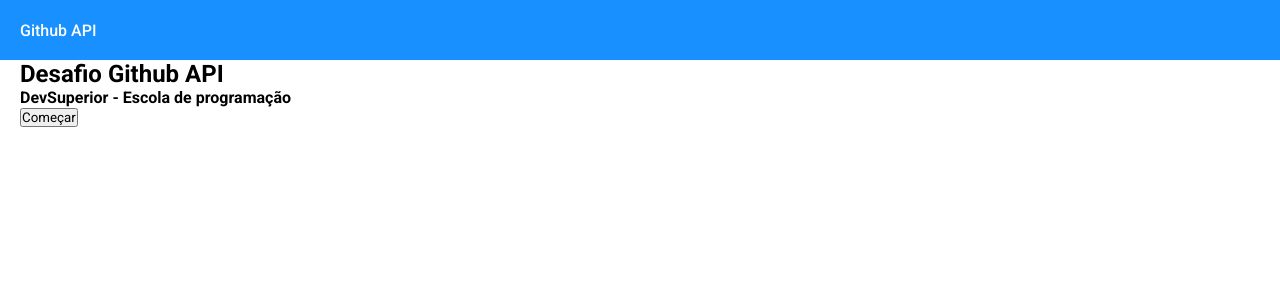
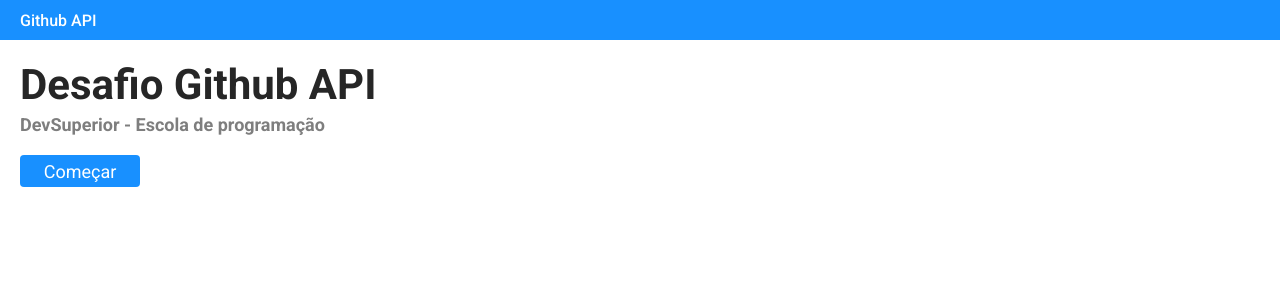
Before and after one commit to KEENNEEDYY/desafio-github-api, a React (Vite) app: page / in a window 1280 px wide. Shown: the top 300 px of the page. Built offline with nearby package versions, Linux system fonts and the light colour scheme.

Commit message:
Home page
Signed-off-by: KEENNEEDYY <kennedy.costa.valenet@gmail.com>

```diff
--- /dev/null
+++ b/src/components/Button/index.tsx
@@ -0,0 +1,13 @@
+import './styles.css';
+
+type Props = {
+    text: string;
+}
+
+export default function Button({ text }: Props) {
+    return (
+        <div className="gitapi-button-container">
+            <h5>{text}</h5>
+        </div>
+    )
+}
--- /dev/null
+++ b/src/components/Button/styles.css
@@ -0,0 +1,49 @@
+.gitapi-button-container {
+    display: flex;
+    align-items: center;
+    justify-content: center;
+    background-color: var(--theme-color-bg-blue);
+    width: 50px;
+    height: 20px;
+    border-radius: 4px;
+}
+
+.gitapi-button-container h5 {
+    color: var(--theme-color-font-white);
+    font-size: 8px;
+    font-weight: 400;
+}
+
+@media (min-width:576px) {
+    .gitapi-button-container {
+        width: 80px;
+        height: 28px;
+    }
+
+    .gitapi-button-container h5 {
+        font-size: 12px;
+    }
+}
+
+@media (min-width:1200px) {
+    .gitapi-button-container {
+        width: 120px;
+        height: 32px;
+    }
+
+    .gitapi-button-container h5 {
+        font-size: 18px;
+    }
+}
+
+
+@media (min-width:1400px) {
+    .gitapi-button-container {
+        width: 150px;
+        height: 40px;
+    }
+
+    .gitapi-button-container h5 {
+        font-size: 24px;
+    }
+}
--- a/src/components/Header/styles.css
+++ b/src/components/Header/styles.css
@@ -2,7 +2,7 @@
     display: flex;
     align-items: center;
     padding-left: 20px;
-    height: 60px;
+    height: 40px;
     background-color: var(--theme-color-bg-blue);
 }
 
@@ -16,6 +16,7 @@
 @media (min-width:1400px) {
     .gitapi-headerbar {
         padding-left: 40px;
+        height: 60px;
     }
 
     .gitapi-headerbar h1 {
--- a/src/index.css
+++ b/src/index.css
@@ -35,3 +35,9 @@
 main {
   padding: 0 20px;
 }
+
+@media (min-width: 1400px) {
+  main {
+    padding: 40px;
+  }
+}
--- a/src/routes/Home/index.tsx
+++ b/src/routes/Home/index.tsx
@@ -1,15 +1,22 @@
 import { Link } from "react-router-dom";
+
+import './styles.css';
+import Button from "../../components/Button";
 
 export default function Home() {
     return (
         <main>
             <section>
-                <div>
-                    <h1>Desafio Github API</h1>
-                    <h4>DevSuperior - Escola de programação</h4>
-                    <Link to={"/profile"}>
-                        <button>Começar</button>
-                    </Link>
+                <div className="gitapi-home-container">
+                    <div className="gitap-home-title">
+                        <h1>Desafio Github API</h1>
+                        <h4>DevSuperior - Escola de programação</h4>
+                    </div>
+                    <div className="gitap-home-button-container">
+                        <Link to={"/profile"}>
+                            <Button text="Começar" />
+                        </Link>
+                    </div>
                 </div>
             </section>
         </main>
--- a/src/routes/Home/styles.css
+++ b/src/routes/Home/styles.css
@@ -0,0 +1,56 @@
+.gitapi-home-container {
+    display: flex;
+    flex-direction: column;
+    gap: 20px;
+    margin-top: 20px;
+}
+
+.gitap-home-title {
+    display: flex;
+    flex-direction: column;
+    gap: 5px;
+}
+
+.gitap-home-title h1 {
+    color: var(--theme-color-font-black);
+    font-size: 20px;
+}
+
+.gitap-home-title h4 {
+    color: var(--theme-color-font-gray-two);
+    font-size: 10px;
+}
+
+@media (min-width:576px) {
+    .gitap-home-title h1 {
+        font-size: 36px;
+    }
+
+    .gitap-home-title h4 {
+        font-size: 16px;
+    }
+}
+
+@media (min-width:1200px) {
+    .gitap-home-title h1 {
+        font-size: 42px;
+    }
+
+    .gitap-home-title h4 {
+        font-size: 18px;
+    }
+}
+
+@media (min-width:1400px) {
+    .gitapi-home-container {
+        gap: 30px;
+    }
+
+    .gitap-home-title h1 {
+        font-size: 48px;
+    }
+
+    .gitap-home-title h4 {
+        font-size: 24px;
+    }
+}
```
